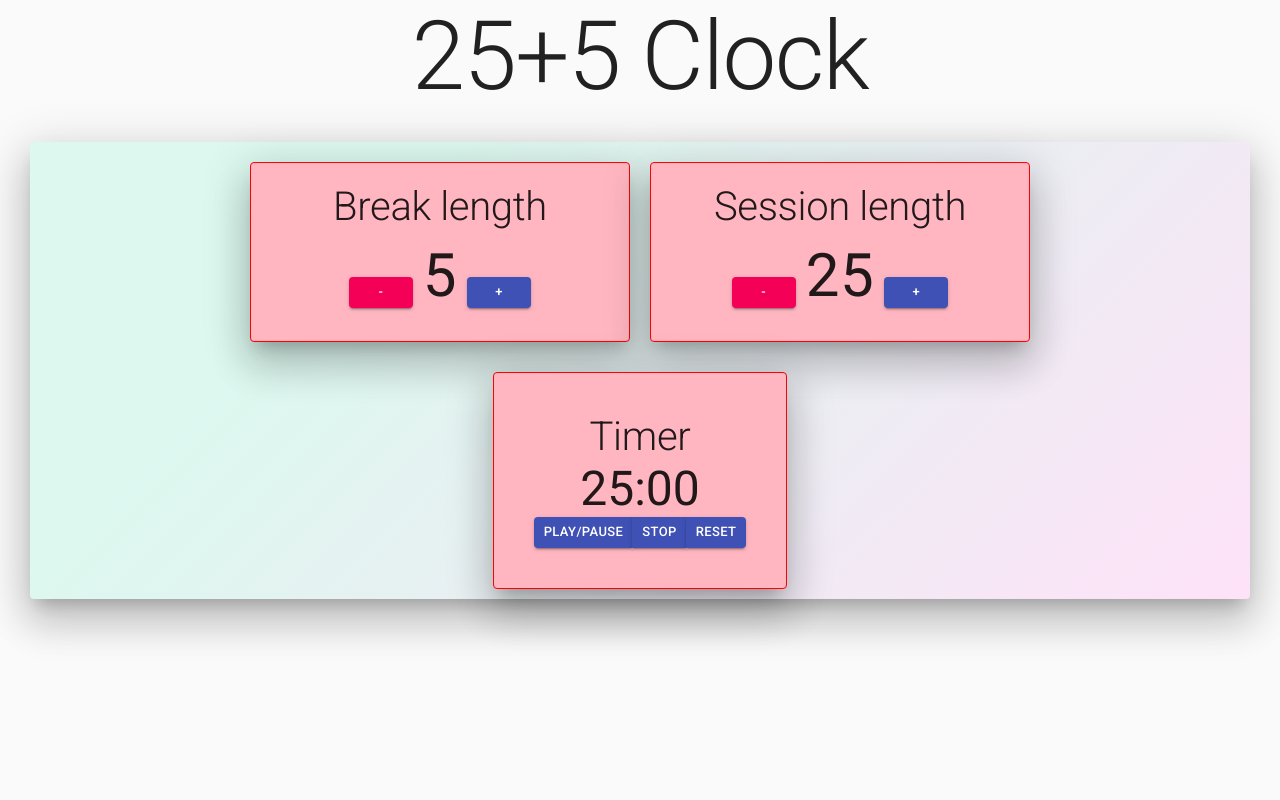
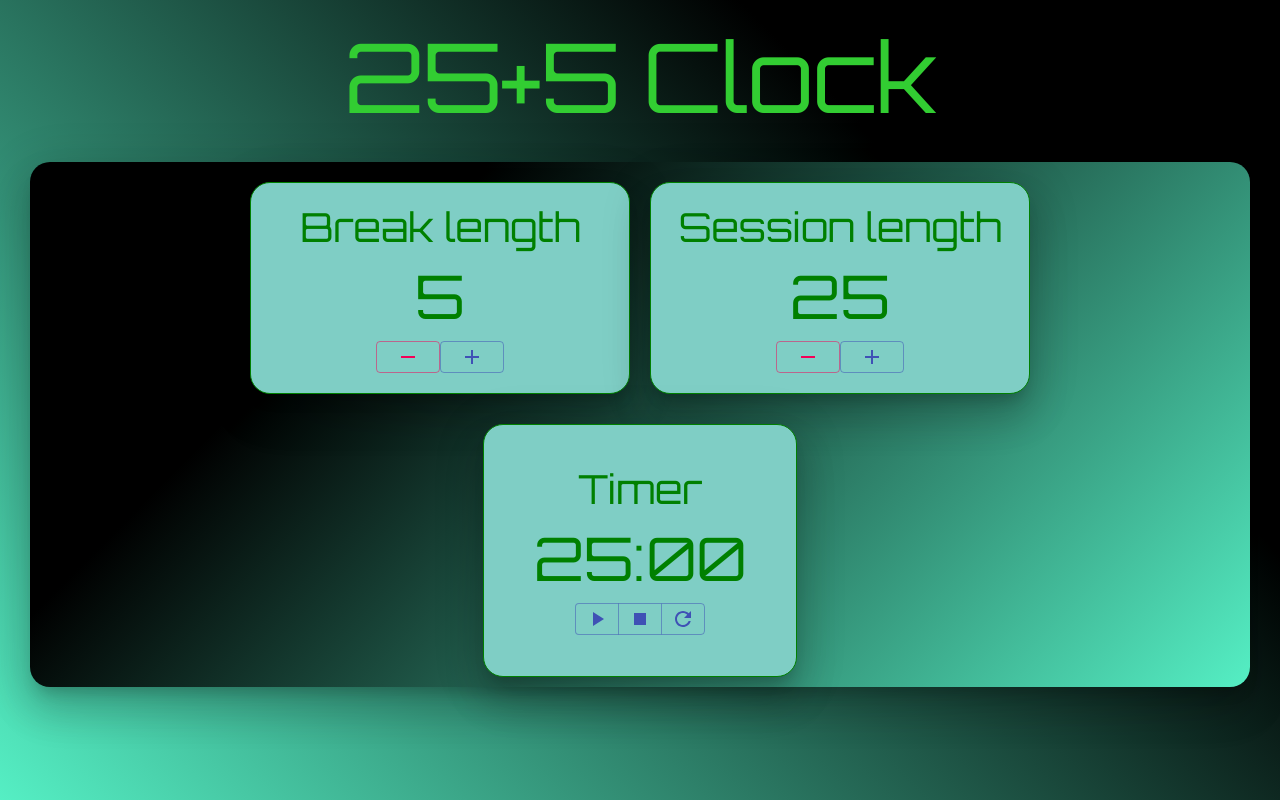
Before and after one commit to adrimihailescu/clock-five, a React (Create React App) app: page / in a window 1280 px wide. Built offline with nearby package versions, Linux system fonts and the light colour scheme.

Commit message:
added styles,changed font

```diff
--- a/public/index.html
+++ b/public/index.html
@@ -24,9 +24,13 @@
       work correctly both with client-side routing and a non-root public URL.
       Learn how to configure a non-root public URL by running `npm run build`.
     -->
-		<link
+		<!-- <link
 			rel="stylesheet"
 			href="https://fonts.googleapis.com/css?family=Roboto:300,400,500,700&display=swap"
+		/> -->
+		<link
+			href="https://fonts.googleapis.com/css2?family=Orbitron&display=swap"
+			rel="stylesheet"
 		/>
 		<title>25+5 Clock</title>
 	</head>
--- a/src/App.js
+++ b/src/App.js
@@ -11,7 +11,8 @@ function App() {
 	return (
 		<>
 			<CssBaseline />
-
+			{/* <Layout> */}
+			<main className={classes.clock}>
 				<Typography variant="h1" className={classes.header}>
 					25+5 Clock
 				</Typography>
@@ -23,7 +24,12 @@ function App() {
 						className={classes.app}
 					>
 						<Grid container direction="row" className={classes.grid1}>
-						<Grid container direction="column" md={4} className={classes.break}>
+							<Grid
+								container
+								direction="column"
+								md={4}
+								className={classes.break}
+							>
 								<Break />
 							</Grid>
 							<Grid
@@ -41,6 +47,8 @@ function App() {
 						</Grid>
 					</Grid>
 				</Paper>
+			</main>
+			{/* </Layout> */}
 		</>
 	);
 }
--- a/src/features/break/Break.js
+++ b/src/features/break/Break.js
@@ -7,6 +7,8 @@ import {
 	Paper,
 	Grid,
 } from "@material-ui/core";
+import AddIcon from "@material-ui/icons/Add";
+import RemoveIcon from "@material-ui/icons/Remove";
 import useStyles from "../styles";
 
 export function Break() {
@@ -25,26 +27,27 @@ export function Break() {
 						</Typography>
 					</Grid>
 					<Grid>
-						<Button
-							variant="contained"
-							size="small"
-							color="secondary"
+						<Typography component="span" className={classes.typography}>
+							{breakLeng}
+						</Typography>
+					</Grid>
+					<Grid direction="row" spacing={4}>
+						<Button variant="outlined" size="small" color="secondary">
+							<RemoveIcon
 								aria-label="Decrement value"
 								onClick={() => dispatch(decrement())}
 							>
 								-
+							</RemoveIcon>
 						</Button>
-						<Typography component="span" className={classes.typography}>
-							{breakLeng}
-						</Typography>
-						<Button
-							variant="contained"
-							color="primary"
-							size="small"
+
+						<Button variant="outlined" color="primary" size="small">
+							<AddIcon
 								aria-label="Increment value"
 								onClick={() => dispatch(increment())}
 							>
 								+
+							</AddIcon>
 						</Button>
 					</Grid>
 				</Grid>
--- a/src/features/counter/Counter.js
+++ b/src/features/counter/Counter.js
@@ -10,6 +10,9 @@ import {
 	ButtonGroup,
 	Grid,
 } from "@material-ui/core";
+import PlayArrowIcon from "@material-ui/icons/PlayArrow";
+import StopIcon from "@material-ui/icons/Stop";
+import RefreshIcon from "@material-ui/icons/Refresh";
 import useStyles from "../styles";
 
 // source: https://overreacted.io/making-setinterval-declarative-with-react-hooks/
@@ -82,35 +85,35 @@ export function Counter() {
 						</Typography>
 					</Grid>
 					<Grid direction="row">
-						<Typography variant="h3" id="timer-label">
+						<Typography
+							variant="h3"
+							id="timer-label"
+							className={classes.typography}
+						>
 							{minutes.toString().length === 1 ? `0${minutes}` : minutes}:
 							{seconds.toString().length === 1 ? `0${seconds}` : seconds}
 						</Typography>
 					</Grid>
 					<Grid>
 						<ButtonGroup>
-							<Button
-								variant="contained"
-								size="small"
-								color="primary"
+							<Button variant="outlined" size="small" color="primary">
+								<PlayArrowIcon
 									id="start_stop"
 									onClick={() => dispatch(toggleTimer())}
 								>
 									Play/Pause
+								</PlayArrowIcon>
 							</Button>
-							<Button
-								variant="contained"
-								size="small"
-								color="primary"
+							<Button variant="outlined" size="small" color="primary">
+								<StopIcon
 									id="start_stop"
 									onClick={() => dispatch(toggleStop())}
 								>
 									Stop
+								</StopIcon>
 							</Button>
-							<Button
-								variant="contained"
-								size="small"
-								color="primary"
+							<Button variant="outlined" size="small" color="primary">
+								<RefreshIcon
 									id="reset"
 									onClick={() => {
 										dispatch(toggleReset());
@@ -120,6 +123,7 @@ export function Counter() {
 									}}
 								>
 									Reset
+								</RefreshIcon>
 							</Button>
 						</ButtonGroup>
 					</Grid>
--- a/src/features/session/Session.js
+++ b/src/features/session/Session.js
@@ -6,6 +6,8 @@ import {
 	Paper,
 	Grid,
 } from "@material-ui/core";
+import AddIcon from "@material-ui/icons/Add";
+import RemoveIcon from "@material-ui/icons/Remove";
 
 import { decrement, increment, sessionLength } from "./sessionSlice";
 import useStyles from "../styles";
@@ -27,25 +29,20 @@ export function Session() {
 						</Typography>
 					</Grid>
 					<Grid direction="row">
-						<Button
-							variant="contained"
-							size="small"
-							color="secondary"
-							onClick={() => dispatch(decrement())}
-						>
-							-
-						</Button>
-						<Typography component="span" className={classes.typography}>
-							{sessionLeng}
-						</Typography>
-						<Button
-							variant="contained"
-							size="small"
-							color="primary"
-							onClick={() => dispatch(increment())}
-						>
-							+
-						</Button>
+						<Grid>
+							<Typography component="span" className={classes.typography}>
+								{sessionLeng}
+							</Typography>
+						</Grid>
+						<Grid direction="row" className={classes.button}>
+							<Button variant="outlined" size="small" color="secondary">
+								<RemoveIcon onClick={() => dispatch(decrement())}>-</RemoveIcon>
+							</Button>
+
+							<Button variant="outlined" size="small" color="primary">
+								<AddIcon onClick={() => dispatch(increment())}>+</AddIcon>
+							</Button>
+						</Grid>
 					</Grid>
 				</Grid>
 			</Paper>
--- a/src/features/styles.js
+++ b/src/features/styles.js
@@ -1,17 +1,29 @@
 import { makeStyles } from "@material-ui/core/styles";
 
 const useStyles = makeStyles((theme) => ({
-	container: {
-		padding: "40px",
-		display: "grid",
+	clock: {
+		backgroundcolor: "#55efc4",
+		backgroundImage: "linear-gradient(-315deg, #55efc4 0%, #000000 74%)",
+		minHeight: "100%",
+		width: "100%",
+		alignItems: "center",
+		justifyContent: "center",
+		fontFamily: "Orbitron, sans-serif",
+		// padding: "0",
+		// margin: "0",
 	},
-	button: {
-		padding: "10px",
-	},
+	// container: {
+	// 	padding: "40px",
+	// 	display: "grid",
+	// },
+
 	paper: {
-		border: "1px solid red",
+		border: "1px solid green",
+		borderRadius: "20px",
 		padding: "20px",
-		backgroundColor: "lightpink",
+		backgroundColor: "#7fcec5",
+		backgroundimage: "linear-gradient(-315deg, #7fcec5 0%, #14557b 74%)",
+
 		justifyContent: "center",
 		"&:hover": {
 			background: "lightgrey",
@@ -21,11 +33,17 @@ const useStyles = makeStyles((theme) => ({
 	typography: {
 		fontSize: "60px",
 		padding: "10px",
+		color: "green",
+		fontWeight: "500",
+		fontFamily: "Orbitron, sans-serif",
 	},
 	header: {
 		display: "grid",
 		alignItems: "center",
 		justifyContent: "center",
+		color: "limegreen",
+		fontFamily: "Orbitron, sans-serif",
+		paddingTop: "20px",
 	},
 	grid: {
 		display: "grid",
@@ -34,6 +52,9 @@ const useStyles = makeStyles((theme) => ({
 	},
 	title: {
 		fontSize: "40px",
+		color: "green",
+		fontWeight: "500",
+		fontFamily: "Orbitron, sans-serif",
 	},
 	timer: {
 		fontSize: "40px",
@@ -41,11 +62,10 @@ const useStyles = makeStyles((theme) => ({
 	main: {
 		display: "grid",
 		margin: "30px",
-		backgroundColor: "background-color: #fee2f8",
-		backgroundImage: "linear-gradient(315deg, #fee2f8 0%, #dcf8ef 74%)",
-		// paddingBottom: "20px",
+		backgroundcolor: "#55efc4",
+		backgroundImage: "linear-gradient(315deg, #55efc4 0%, #000000 74%)",
+		borderRadius: "20px",
 		alignItems: "center",
-		// justifyContent: "center",
 	},
 	app: {
 		textAlign: "center",
@@ -66,6 +86,9 @@ const useStyles = makeStyles((theme) => ({
 	session: {
 		padding: "10px",
 	},
+	button: {
+		justifyContent: "space-between",
+	},
 }));
 
 export default useStyles;
--- a/src/index.css
+++ b/src/index.css
@@ -1,13 +1,133 @@
-body {
-  margin: 0;
-  font-family: -apple-system, BlinkMacSystemFont, 'Segoe UI', 'Roboto', 'Oxygen',
-    'Ubuntu', 'Cantarell', 'Fira Sans', 'Droid Sans', 'Helvetica Neue',
-    sans-serif;
-  -webkit-font-smoothing: antialiased;
-  -moz-osx-font-smoothing: grayscale;
+html,
+body,
+div,
+span,
+applet,
+object,
+iframe,
+h1,
+h2,
+h3,
+h4,
+h5,
+h6,
+p,
+blockquote,
+pre,
+a,
+abbr,
+acronym,
+address,
+big,
+cite,
+code,
+del,
+dfn,
+em,
+img,
+ins,
+kbd,
+q,
+s,
+samp,
+small,
+strike,
+strong,
+sub,
+sup,
+tt,
+var,
+b,
+u,
+i,
+center,
+dl,
+dt,
+dd,
+ol,
+ul,
+li,
+fieldset,
+form,
+label,
+legend,
+table,
+caption,
+tbody,
+tfoot,
+thead,
+tr,
+th,
+td,
+article,
+aside,
+canvas,
+details,
+embed,
+figure,
+figcaption,
+footer,
+header,
+hgroup,
+menu,
+nav,
+output,
+ruby,
+section,
+summary,
+time,
+mark,
+audio,
+video {
+	margin: 0;
+	padding: 0;
+	border: 0;
+	font-size: 100%;
+	font: inherit;
+	vertical-align: baseline;
 }
 
-code {
-  font-family: source-code-pro, Menlo, Monaco, Consolas, 'Courier New',
-    monospace;
+/* HTML5 display-role reset for older browsers */
+article,
+aside,
+details,
+figcaption,
+figure,
+footer,
+header,
+hgroup,
+menu,
+nav,
+section {
+	display: block;
 }
+body {
+	line-height: 1;
+}
+ol,
+ul {
+	list-style: none;
+}
+blockquote,
+q {
+	quotes: none;
+}
+blockquote:before,
+blockquote:after,
+q:before,
+q:after {
+	content: "";
+	content: none;
+}
+table {
+	border-collapse: collapse;
+	border-spacing: 0;
+}
+#root,
+body,
+html {
+	min-height: 100%;
+	height: 100%;
+	margin: 0;
+	padding: 0;
+}
```
Lines whose indentation alone changed are shown as unchanged.
